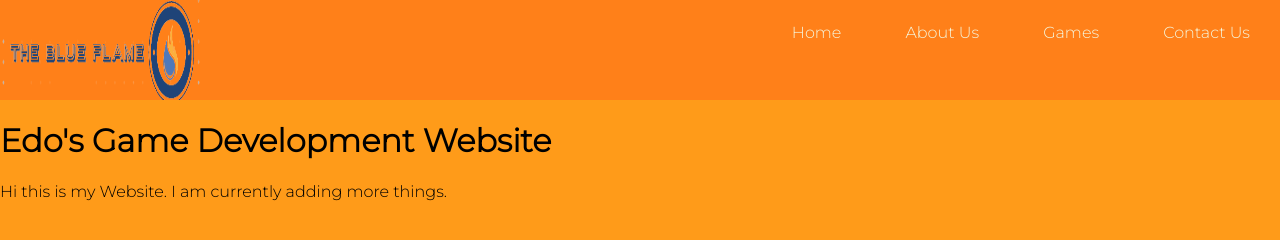
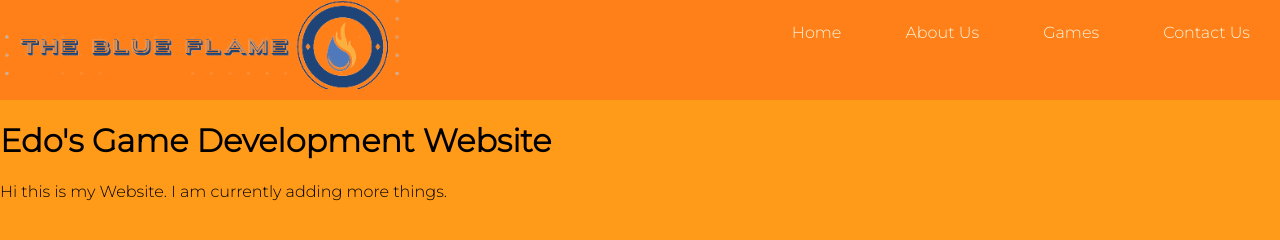
Before and after one commit to Edabeastbest/Website, a plain HTML site: page index.html in a window 1280 px wide. Drawn offline with Linux system fonts and the light colour scheme.

Commit message:
logo size change

```diff
--- a/index.html
+++ b/index.html
@@ -5,7 +5,7 @@
   <title>The Blue Flame</title>
 </head>
 <nav>
-  <img src="logo-removebg-preview.png" width = "200" height = "100" float="left">
+  <img src="logo-removebg-preview.png" width = "400" height = "" float="left">
 
   <ul>
     <li><a href="#">Home</a></li>
```
